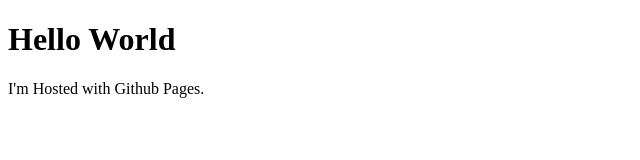
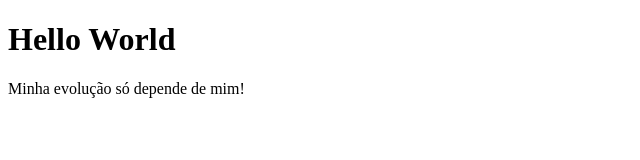
Before and after one commit to wanderson-me/wanderson-me.github.io, a plain HTML site: page index.html in a window 1280 px wide. Shown: the full height of the page, 0-640 px from the left. Drawn offline with Linux system fonts and the light colour scheme.

Commit message:
Update index.html

```diff
--- a/index.html
+++ b/index.html
@@ -2,6 +2,6 @@
 <html>
 <body>
 <h1>Hello World</h1>
-<p>I'm Hosted with Github Pages.</p>
+<p>Minha evolução só depende de mim!</p>
 </body>
 </html>
```
